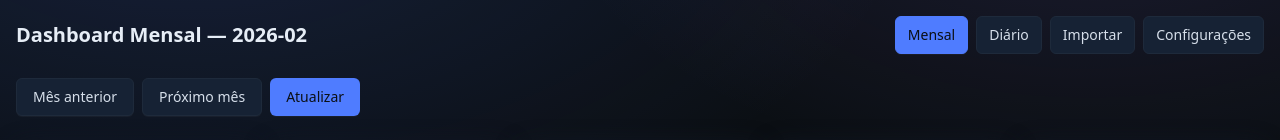
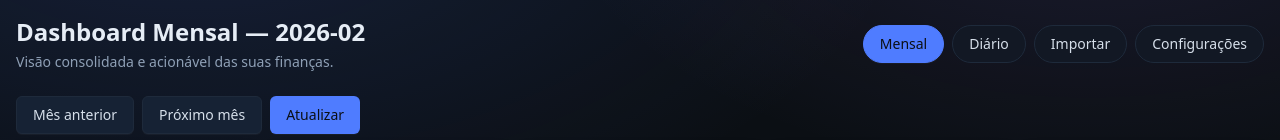
Before and after one commit to maria-eduarda-cagy/orbis-finance, a Next.js app: page /dashboard/month in a window 1280 px wide. Shown: the top 140 px of the page. Built offline with nearby package versions, Linux system fonts and the light colour scheme; no server answers; the database is empty.

Commit message:
chore(header): sincronizar estilos com o tema dark e tokens

```diff
--- a/components/AppHeader.tsx
+++ b/components/AppHeader.tsx
@@ -14,7 +14,10 @@ export function AppHeader({ title }: { title: string }) {
 
   return (
     <header className="flex flex-col gap-3 sm:flex-row sm:items-center sm:justify-between">
-      <h1 className="text-xl font-semibold text-foreground">{title}</h1>
+      <div className="space-y-1">
+        <h1 className="text-2xl font-semibold text-foreground">{title}</h1>
+        <p className="text-sm text-muted-foreground">Visão consolidada e acionável das suas finanças.</p>
+      </div>
       <nav className="flex flex-wrap gap-2">
         {links.map((l) => {
           const active = pathname === l.href
@@ -23,10 +26,10 @@ export function AppHeader({ title }: { title: string }) {
               key={l.href}
               onClick={() => (location.href = l.href)}
               className={clsx(
-                "rounded-md px-3 py-2 text-sm font-medium transition-colors border",
+                "rounded-full px-4 py-2 text-sm font-medium transition-all border",
                 active
                   ? "bg-primary text-primary-foreground border-primary shadow-subtle"
-                  : "bg-secondary text-secondary-foreground border-border hover:bg-background-elevated"
+                  : "bg-background-elevated text-secondary-foreground border-border hover:bg-background-subtle"
               )}
             >
               {l.label}
```
